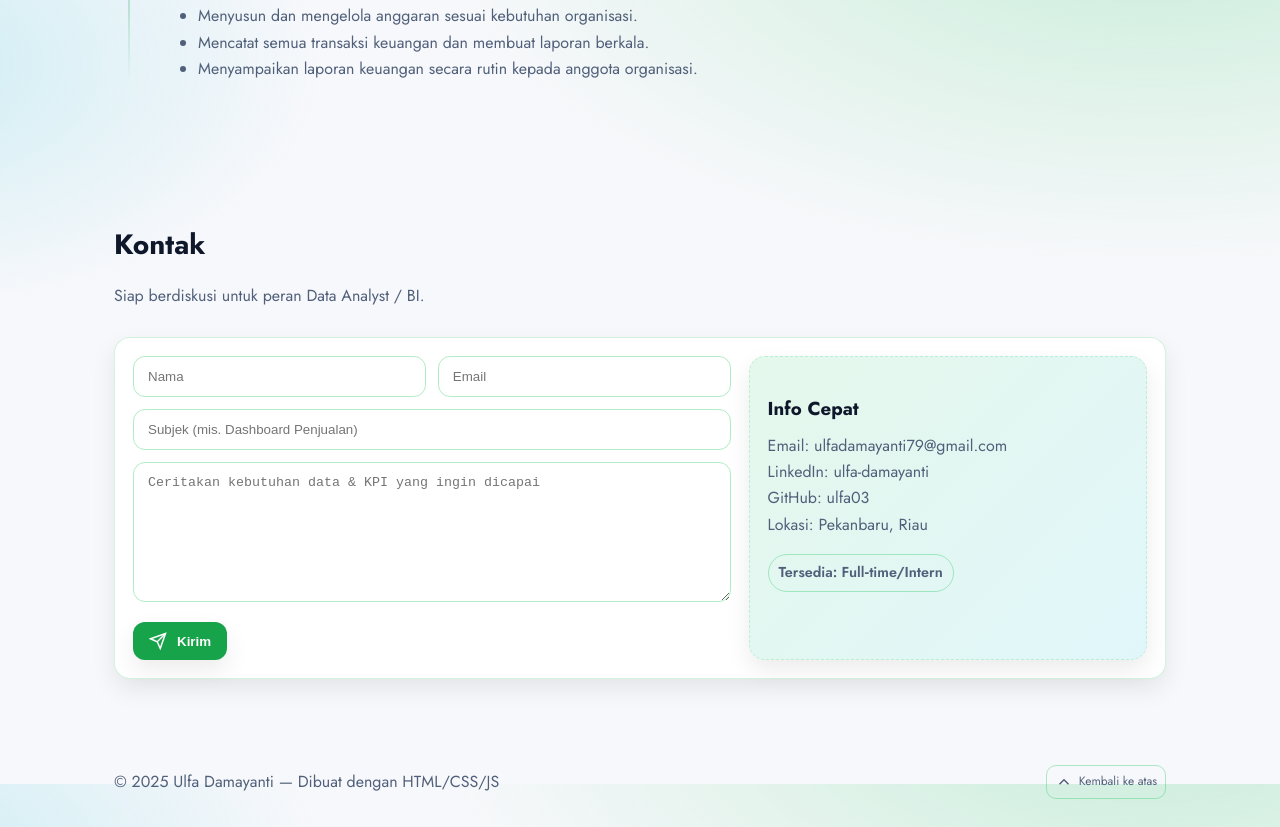
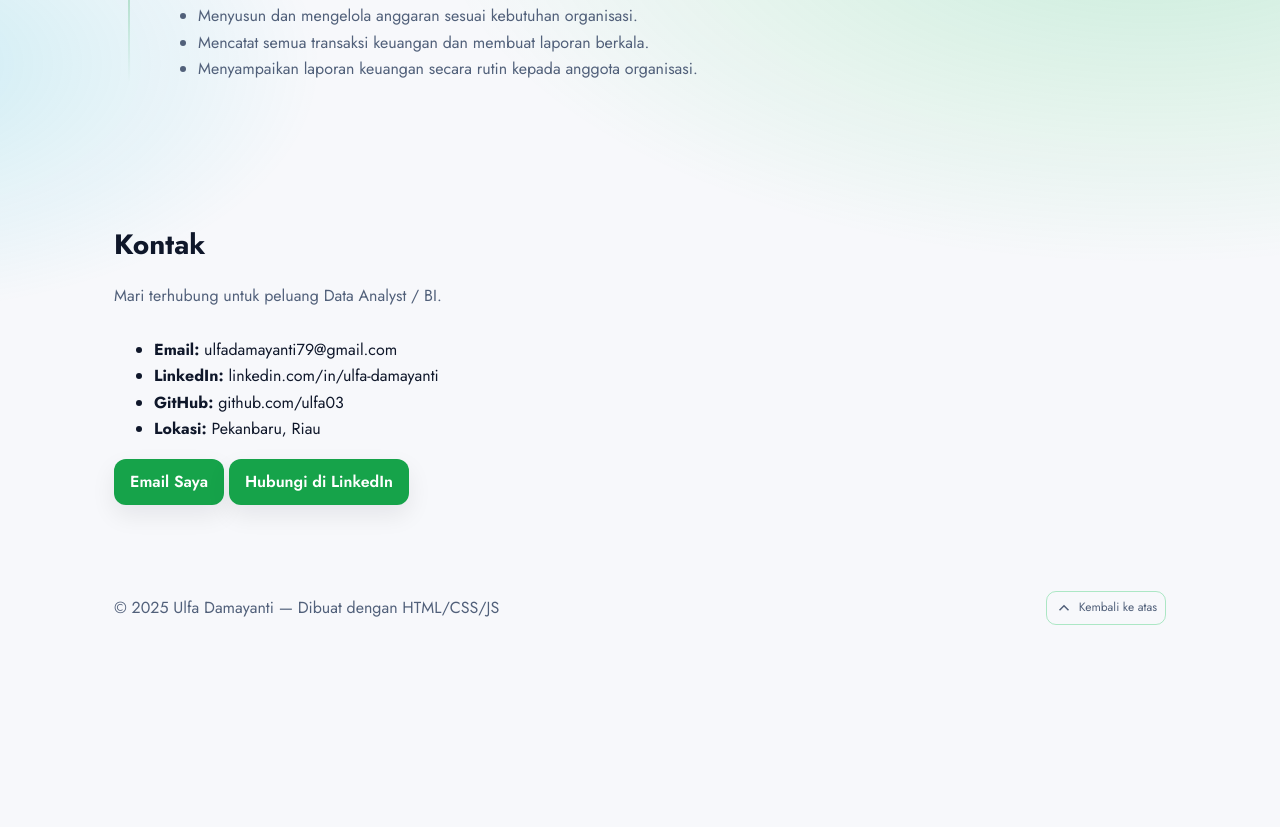
Before and after one commit to yoga-nditya/freelance-yoga.github.io, a plain HTML site: page index.html in a window 1280 px wide. Shown: the part 4016-4843 px from the top of the page. After the commit the page ends 4669 px from the top, so only its background shows below. Drawn offline with Linux system fonts and the light colour scheme.

Commit message:
update code

```diff
--- a/index.html
+++ b/index.html
@@ -846,7 +846,7 @@
                     </div>
                 </article>
 
-                 <article class="project card reveal">
+                <article class="project card reveal">
                     <div class="thumb">
                         <img src="gambar/ss.webp" alt="CNN Mango Leaf Project" />
                     </div>
@@ -858,8 +858,8 @@
                         <p class="muted mt-2">Membuat Katalog CRUD, dashboard pelanggan, pemesanan via WhatsApp.
                         </p>
                         <div class="chips mt-3">
-                            <span class="chip">System Analis</span><span class="chip">PHP</span><span class="chip">MySql</span><span
-                                class="chip">Hosting</span>
+                            <span class="chip">System Analis</span><span class="chip">PHP</span><span
+                                class="chip">MySql</span><span class="chip">Hosting</span>
                         </div>
                         <div class="actions">
                             <a class="btn small" target="_blank" rel="noopener"
@@ -867,7 +867,7 @@
                         </div>
                     </div>
                 </article>
-                 <article class="project card reveal">
+                <article class="project card reveal">
                     <div class="thumb">
                         <img src="gambar/aa.webp" alt="CNN Mango Leaf Project" />
                     </div>
@@ -876,7 +876,8 @@
                             <h3>Design Thinking — Aplikasi Speech-to-Text untuk Tunarungu </h3>
                             <span class="badge">Design Thinking</span>
                         </div>
-                        <p class="muted mt-2"> Prototype mobile yang mengconvert gambar menjadi suara dan text menjadi suara untuk membantu pengguna tunarungu.
+                        <p class="muted mt-2"> Prototype mobile yang mengconvert gambar menjadi suara dan text menjadi
+                            suara untuk membantu pengguna tunarungu.
                         </p>
                         <div class="chips mt-3">
                             <span class="chip">System Analis</span><span class="chip">Ui/Ux</span>
@@ -971,54 +972,26 @@
         </div>
     </section>
 
-    <section id="contact">
+    <section id="contact" class="contact">
         <div class="container">
             <h2 class="section-title">Kontak</h2>
-            <p class="section-desc">Siap berdiskusi untuk peran Data Analyst / BI.</p>
-            <div class="contact-card card padded reveal">
-                <form class="grid" style="gap:12px" onsubmit="return submitContact(this)">
-                    <div class="grid grid-2" style="gap:12px">
-                        <label>
-                            <span class="sr-only">Nama</span>
-                            <input class="input" name="name" placeholder="Nama" required />
-                        </label>
-                        <label>
-                            <span class="sr-only">Email</span>
-                            <input class="input" name="email" type="email" placeholder="Email" required />
-                        </label>
-                    </div>
-                    <label>
-                        <span class="sr-only">Subjek</span>
-                        <input class="input" name="subject" placeholder="Subjek (mis. Dashboard Penjualan)" />
-                    </label>
-                    <label>
-                        <span class="sr-only">Pesan</span>
-                        <textarea class="input" name="message"
-                            placeholder="Ceritakan kebutuhan data & KPI yang ingin dicapai"></textarea>
-                    </label>
-                    <div class="flex items-center gap-3 wrap">
-                        <button class="btn" type="submit"><svg class="icon" viewBox="0 0 24 24" fill="none"
-                                stroke="currentColor" stroke-width="2">
-                                <path d="m22 2-7 20-4-9-9-4Z" />
-                                <path d="M22 2 11 13" />
-                            </svg> Kirim</button>
+            <p class="section-desc">Mari terhubung untuk peluang Data Analyst / BI.</p>
 
-                        <span class="muted" id="copyMsg" role="status" aria-live="polite"></span>
-                    </div>
-                </form>
-                <aside class="card padded"
-                    style="background:linear-gradient(135deg, rgba(34,197,94,.12), rgba(6,182,212,.12));border-style:dashed">
-                    <h3 class="mb-0">Info Cepat</h3>
-                    <p class="muted mt-2">Email: <a
-                            href="mailto:ulfadamayanti79@gmail.com">ulfadamayanti79@gmail.com</a><br>LinkedIn: <a
-                            href="http://www.linkedin.com/in/ulfa-damayanti"
-                            target="_blank">ulfa-damayanti</a><br>GitHub: <a href="https://github.com/ulfa03"
-                            target="_blank">ulfa03</a><br>Lokasi: Pekanbaru, Riau</p>
-                    <div class="chips mt-3">
-                        <span class="chip">Tersedia: Full‑time/Intern</span>
+            <div class="contact-info">
+                <ul>
+                    <li><strong>Email:</strong> <a href="mailto:ulfadamayanti79@gmail.com">ulfadamayanti79@gmail.com</a>
+                    </li>
+                    <li><strong>LinkedIn:</strong> <a href="https://www.linkedin.com/in/ulfa-damayanti"
+                            target="_blank">linkedin.com/in/ulfa-damayanti</a></li>
+                    <li><strong>GitHub:</strong> <a href="https://github.com/ulfa03"
+                            target="_blank">github.com/ulfa03</a></li>
+                    <li><strong>Lokasi:</strong> Pekanbaru, Riau</li>
+                </ul>
+            </div>
 
-                    </div>
-                </aside>
+            <div class="contact-cta">
+                <a href="mailto:ulfadamayanti79@gmail.com" class="btn">Email Saya</a>
+                <a href="https://www.linkedin.com/in/ulfa-damayanti" target="_blank" class="btn">Hubungi di LinkedIn</a>
             </div>
         </div>
     </section>
```
